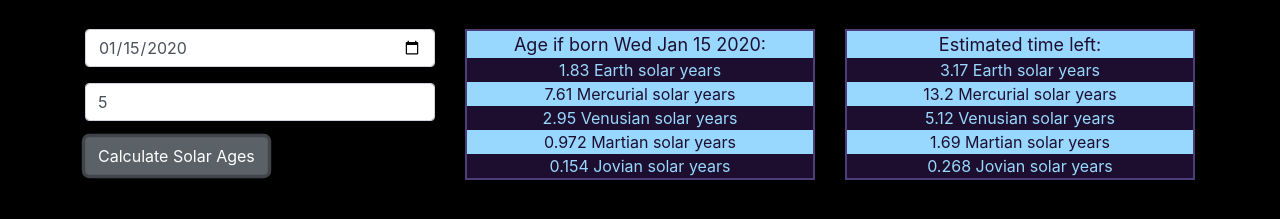
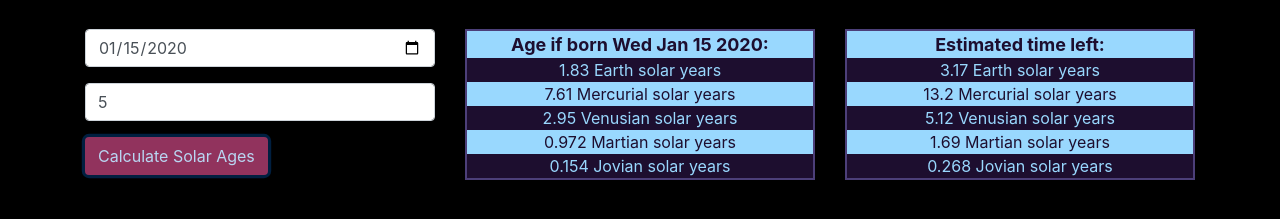
Before and after one commit to Corgibyte/solar-calculator, a website built with webpack: page src/index.html in a window 1280 px wide. Both pictures are taken after typing "2020-01-15", "5" into the empty fields and a click on the button "Calculate Solar Ages". Shown: the part 179-398 px from the top of the page. Built offline with nearby package versions, Linux system fonts and the light colour scheme.

Commit message:
Improve styling

```diff
--- a/src/css/styles.css
+++ b/src/css/styles.css
@@ -27,6 +27,7 @@ ul {
 
 .titleLi {
   font-size:large;
+  font-weight:bold;
 }
 
 .outputList {
@@ -38,12 +39,12 @@ ul {
   background-color:black;
 }
 
-.btn-secondary {
+.btn {
   background-color:#91335D;
   color:#b9d6f2;
 }
 
-.btn-secondary:hover {
+.btn:hover {
   background-color:#b2708e;
   color:#b9d6f2;
 }
--- a/src/index.html
+++ b/src/index.html
@@ -19,7 +19,7 @@
             <input type="number" id="lifeExp" class="form-control" placeholder="Estimated life expectancy in Earth years" min=1 required>
           </div>
           <div class="form-group">
-            <button type="submit" class="btn btn-secondary">Calculate Solar Ages</button>
+            <button type="submit" class="btn">Calculate Solar Ages</button>
           </div>
         </form>
       </div>
```
